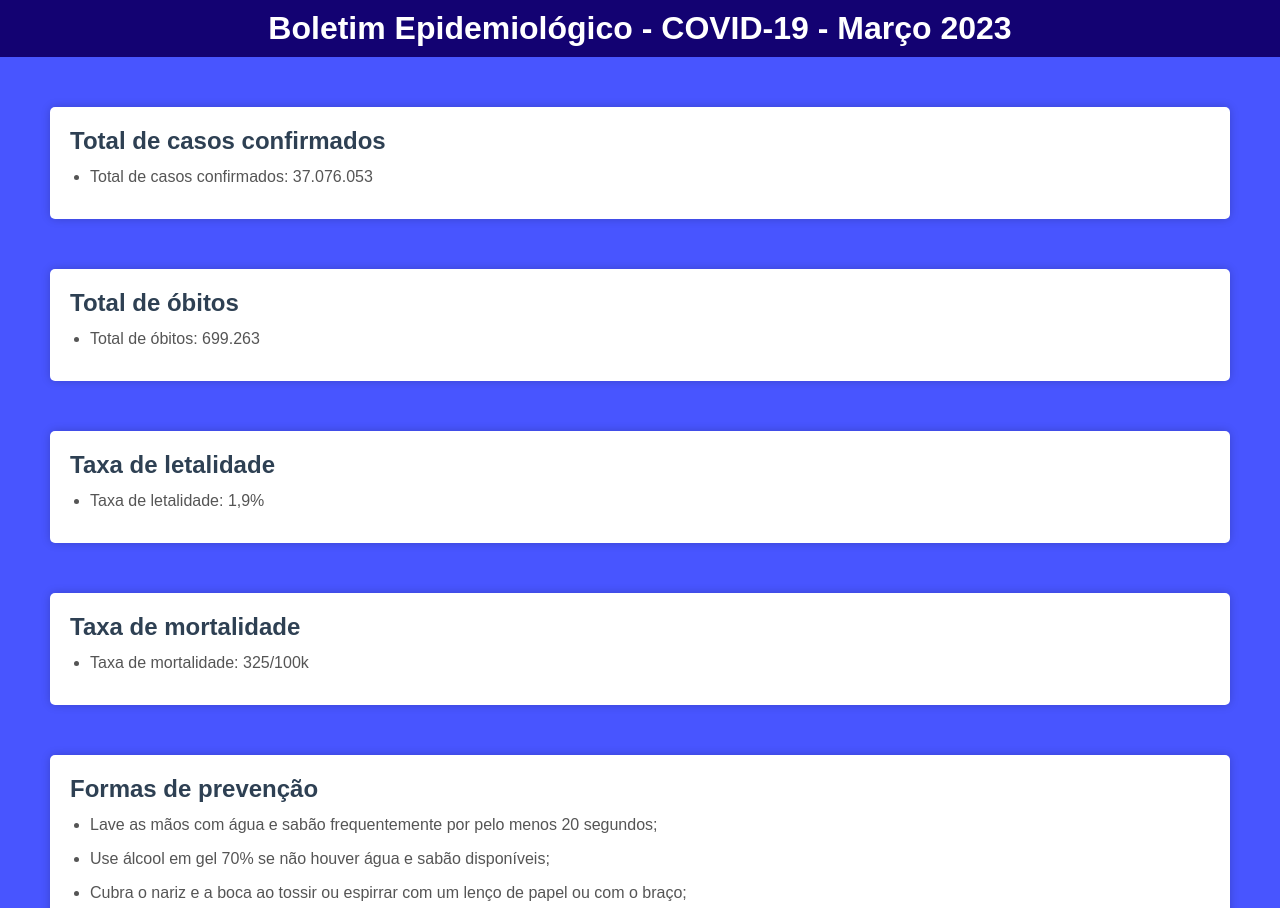
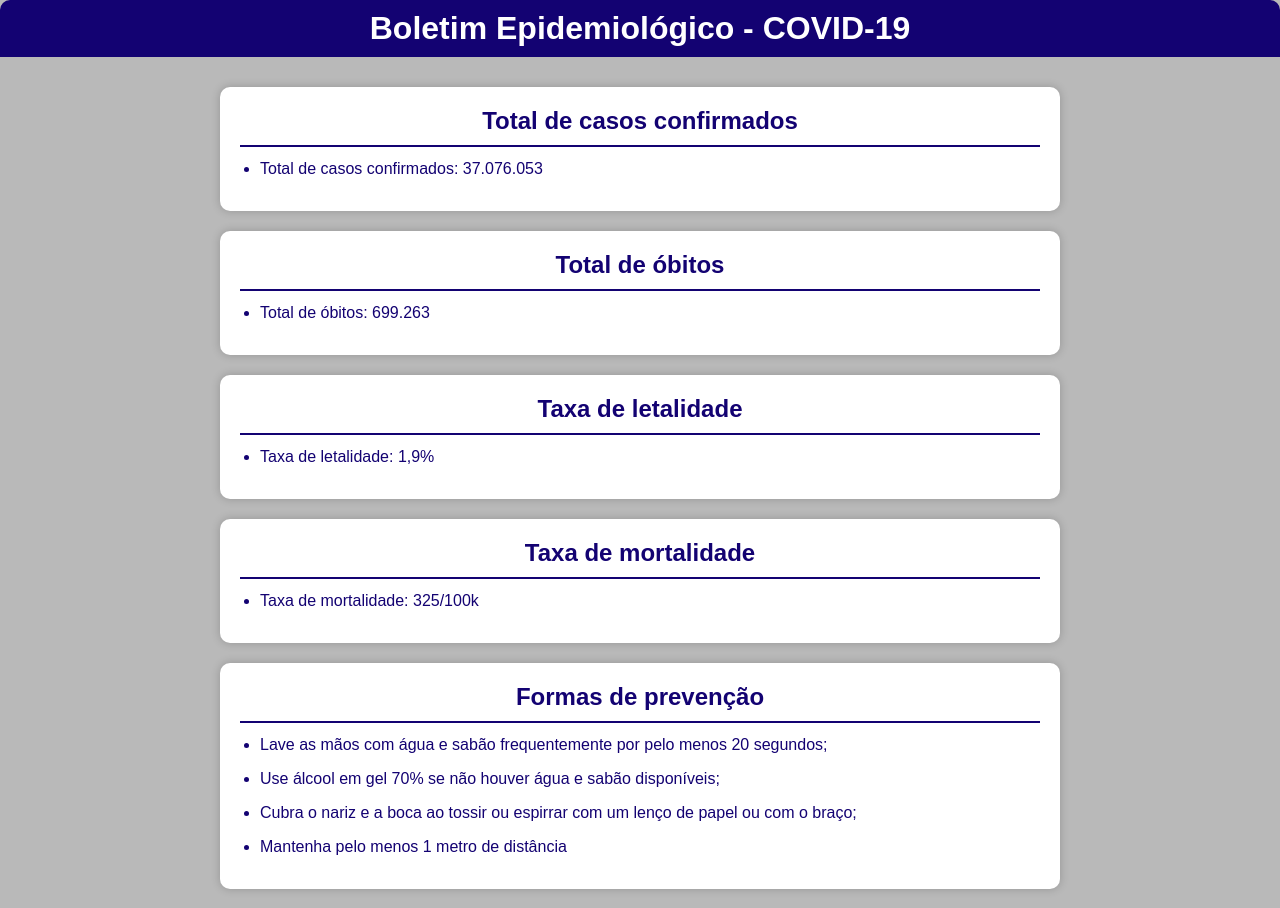
Before and after one commit to GitMaxin/MyFirstProject, a plain HTML site: page Index.html in a window 1280 px wide. Shown: the top 908 px of the page. Drawn offline with Linux system fonts and the light colour scheme.

Commit message:
Update Index.html

```diff
--- a/Index.html
+++ b/Index.html
@@ -6,7 +6,7 @@
 	<style type="text/css">
 		body {
 			font-family: Arial, sans-serif;
-			background-color: #4855ff;
+			background-color: #b9b9b9;
 			margin: 0;
 		}
 		header {
@@ -17,27 +17,33 @@
 			font-size: 32px;
 			font-weight: bold;
 			margin-bottom: 30px;
+			border-top-left-radius: 10px;
+			border-top-right-radius: 10px;
 		}
 		section {
 			background-color: #FFF;
-			margin: 50px;
+			margin: 20px auto;
 			padding: 20px;
-			border-radius: 5px;
+			border-radius: 10px;
 			box-shadow: 0px 0px 10px rgba(0, 0, 0, 0.2);
+			max-width: 800px;
 		}
 		h2 {
-			color: #2E4053;
+			color: #130272;
 			font-size: 24px;
 			margin-top: 0px;
 			margin-bottom: 10px;
+			text-align: center;
+			border-bottom: 2px solid #130272;
+			padding-bottom: 10px;
 		}
 		p {
-			color: #555;
+			color: #130272;
 			line-height: 1.5em;
 			margin-bottom: 20px;
 		}
 		ul {
-			color: #555;
+			color: #130272;
 			line-height: 1.5em;
 			margin: 0px;
 			padding-left: 20px;
@@ -56,10 +62,20 @@
 			font-weight: bold;
 			box-shadow: 0px 0px 10px rgba(0, 0, 0, 0.2);
 		}
+		footer {
+			background-color: #130272;
+			color: #ffffff;
+			padding: 10px;
+			text-align: center;
+			font-size: 16px;
+			border-bottom-left-radius: 10px;
+			border-bottom-right-radius: 10px;
+			margin-top: 30px;
+		}
 	</style>
 </head>
 <body>
-	<header>Boletim Epidemiológico - COVID-19 - Março 2023</header>
+	<header>Boletim Epidemiológico - COVID-19</header>
 	<section>
 		<h2>Total de casos confirmados</h2>
 		<ul>
```
